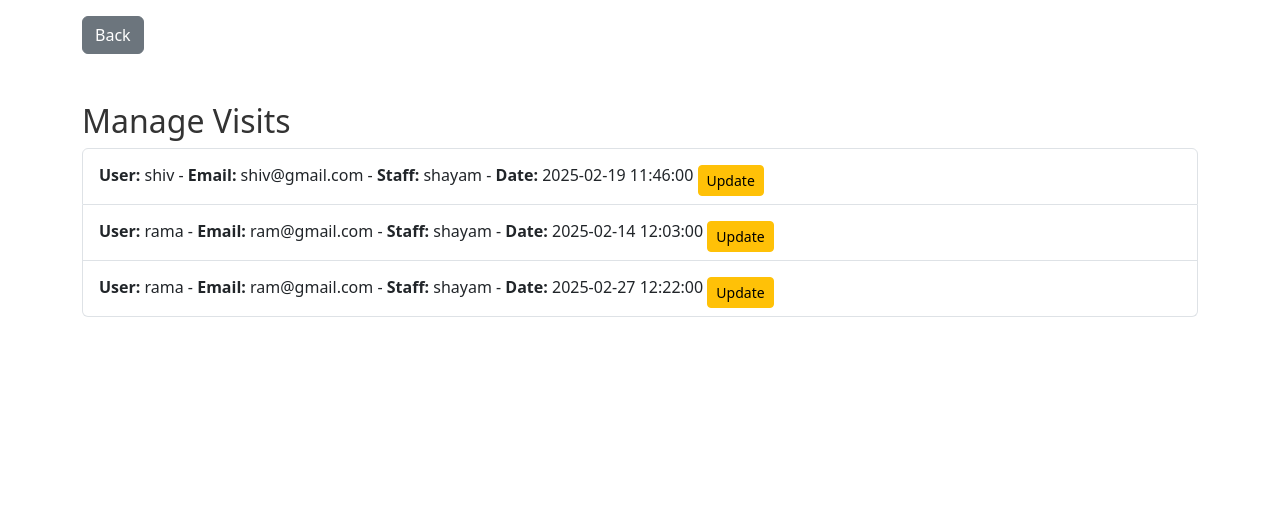
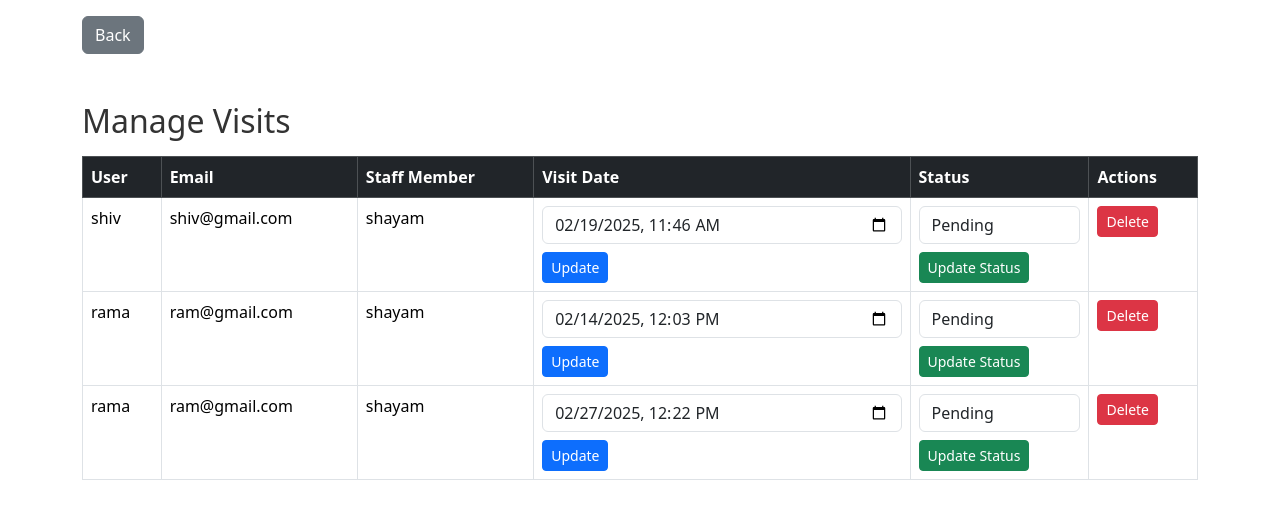
Before and after one commit to kuldeepsharma2/Age_Care_system, a PHP site: page /admin/manage_visits.php in a window 1280 px wide. Shown: the part 96-615 px from the top of the page. Run offline with PHP 8.4, Linux system fonts and the light colour scheme; a user stored in the database is signed in; data comes from the database, SQL or seed files in the repository; some libraries are stand-ins or nearby versions.

Commit message:
Initial3  commit

```diff
--- a/admin/dashboard.php
+++ b/admin/dashboard.php
@@ -48,7 +48,7 @@ $totalTreatments = $pdo->query("SELECT COUNT(*) FROM treatments")->fetchColumn()
     </div>
     <a href="manage_users.php" class="btn btn-primary mt-4">Manage Users</a>
     <a href="manage_patients.php" class="btn btn-secondary mt-4">Manage Patients</a>
-    <a href="manage_visits.php" class="btn btn-success mt-4">manage Visits</a>
+    <a href="manage_visits.php" class="btn btn-success mt-4">Manage Visits</a>
 
 </div>
 </body>
--- a/admin/manage_visits.php
+++ b/admin/manage_visits.php
@@ -11,6 +11,9 @@ if (!isset($_SESSION['user_id']) || $_SESSION['role'] !== 'admin') {
 // Fetch all visits
 $stmt = $pdo->query("SELECT v.*, u.full_name AS user_name, u.email AS user_email, s.full_name AS staff_name FROM visits v JOIN users u ON v.user_id = u.id JOIN users s ON v.staff_id = s.id");
 $visits = $stmt->fetchAll(PDO::FETCH_ASSOC);
+
+// Possible status options
+$statusOptions = ['Pending', 'Approved', 'Completed', 'Canceled'];
 
 // Handle visit deletion
 if (isset($_POST['delete'])) {
@@ -28,11 +31,10 @@ if (isset($_POST['delete'])) {
 // Handle visit update
 if (isset($_POST['update'])) {
     $visitId = $_POST['visit_id'];
-    $staffId = $_POST['staff_id'];
     $visitDate = $_POST['visit_date'];
 
-    $stmt = $pdo->prepare("UPDATE visits SET staff_id = ?, visit_date = ? WHERE id = ?");
-    if ($stmt->execute([$staffId, $visitDate, $visitId])) {
+    $stmt = $pdo->prepare("UPDATE visits SET visit_date = ? WHERE id = ?");
+    if ($stmt->execute([$visitDate, $visitId])) {
         $_SESSION['success'] = "Visit updated successfully!";
     } else {
         $_SESSION['error'] = "Failed to update visit.";
@@ -40,77 +42,131 @@ if (isset($_POST['update'])) {
     header("Location: manage_visits.php");
     exit();
 }
+
+// Handle status update via AJAX
+if (isset($_POST['status_update'])) {
+    $visitId = $_POST['visit_id'];
+    $newStatus = $_POST['status'];
+
+    if (!empty($newStatus) && in_array($newStatus, $statusOptions)) {
+        $stmt = $pdo->prepare("UPDATE visits SET status = ? WHERE id = ?");
+        if ($stmt->execute([$newStatus, $visitId])) {
+            echo "success";
+        } else {
+            echo "error";
+        }
+    } else {
+        echo "invalid"; // Prevent invalid status update
+    }
+    exit();
+}
 ?>
 
 <?php include '../includes/header_admin.php'; ?>
 <div class="container mt-5">
     <h2>Manage Visits</h2>
-    <ul class="list-group">
-        <?php foreach ($visits as $visit): ?>
-        <li class="list-group-item">
-            <strong>User:</strong> <?php echo $visit['user_name']; ?> - <strong>Email:</strong>
-            <?php echo $visit['user_email']; ?> - <strong>Staff:</strong>
-            <?php echo $visit['staff_name']; ?> - <strong>Date:</strong> <?php echo $visit['visit_date']; ?>
 
-            <!-- Button to trigger update modal -->
-            <button type="button" class="btn btn-warning btn-sm mt-2" data-toggle="modal"
-                data-target="#updateVisitModal<?php echo $visit['id']; ?>">Update</button>
+    <!-- Display success or error messages -->
+    <?php if (isset($_SESSION['success'])): ?>
+    <div class="alert alert-success"><?php echo $_SESSION['success']; unset($_SESSION['success']); ?></div>
+    <?php endif; ?>
+    <?php if (isset($_SESSION['error'])): ?>
+    <div class="alert alert-danger"><?php echo $_SESSION['error']; unset($_SESSION['error']); ?></div>
+    <?php endif; ?>
 
-            <!-- Modal for updating visit -->
-            <div class="modal fade" id="updateVisitModal<?php echo $visit['id']; ?>" tabindex="-1"
-                aria-labelledby="updateVisitModalLabel<?php echo $visit['id']; ?>" aria-hidden="true">
-                <div class="modal-dialog">
-                    <div class="modal-content">
-                        <div class="modal-header">
-                            <h5 class="modal-title" id="updateVisitModalLabel<?php echo $visit['id']; ?>">Update Visit
-                            </h5>
-                            <button type="button" class="close" data-dismiss="modal" aria-label="Close">
-                                <span aria-hidden="true">&times;</span>
-                            </button>
-                        </div>
-                        <div class="modal-body">
-                            <form method="POST">
-                                <input type="hidden" name="visit_id" value="<?php echo $visit['id']; ?>">
-
-                                <!-- Select Staff for update -->
-                                <div class="mb-3">
-                                    <label>Select Staff</label>
-                                    <select name="staff_id" class="form-control" required>
-                                        <?php
-                                        $staffStmt = $pdo->query("SELECT id, full_name FROM users WHERE role = 'staff'");
-                                        $staffMembers = $staffStmt->fetchAll(PDO::FETCH_ASSOC);
-                                        foreach ($staffMembers as $staff):
-                                        ?>
-                                        <option value="<?php echo $staff['id']; ?>"
-                                            <?php echo $staff['id'] == $visit['staff_id'] ? 'selected' : ''; ?>>
-                                            <?php echo $staff['full_name']; ?>
-                                        </option>
-                                        <?php endforeach; ?>
-                                    </select>
-                                </div>
-
-                                <!-- Visit Date for update -->
-                                <div class="mb-3">
-                                    <label>Visit Date</label>
-                                    <input type="datetime-local" name="visit_date" class="form-control"
-                                        value="<?php echo date('Y-m-d\TH:i', strtotime($visit['visit_date'])); ?>"
-                                        required>
-                                </div>
-
-                                <button type="submit" name="update" class="btn btn-success w-100">Update Visit</button>
-                            </form>
-                        </div>
-                    </div>
-                </div>
-            </div>
-        </li>
-        <?php endforeach; ?>
-    </ul>
+    <table class="table table-bordered mt-3">
+        <thead class="table-dark">
+            <tr>
+                <th>User</th>
+                <th>Email</th>
+                <th>Staff Member</th>
+                <th>Visit Date</th>
+                <th>Status</th>
+                <th>Actions</th>
+            </tr>
+        </thead>
+        <tbody>
+            <?php foreach ($visits as $visit): ?>
+            <tr>
+                <td><?php echo $visit['user_name']; ?></td>
+                <td><?php echo $visit['user_email']; ?></td>
+                <td><?php echo $visit['staff_name']; ?></td>
+                <td>
+                    <form method="POST" class="d-inline">
+                        <input type="hidden" name="visit_id" value="<?php echo $visit['id']; ?>">
+                        <input type="datetime-local" name="visit_date" class="form-control visitDate"
+                            value="<?php echo date('Y-m-d\TH:i', strtotime($visit['visit_date'])); ?>" required>
+                        <button type="submit" name="update" class="btn btn-sm btn-primary mt-2">Update</button>
+                    </form>
+                </td>
+                <td>
+                    <select class="form-control statusSelect" data-id="<?php echo $visit['id']; ?>">
+                        <?php foreach ($statusOptions as $status): ?>
+                        <option value="<?php echo $status; ?>"
+                            <?php echo ($visit['status'] == $status) ? 'selected' : ''; ?>>
+                            <?php echo $status; ?>
+                        </option>
+                        <?php endforeach; ?>
+                    </select>
+                    <button class="btn btn-sm btn-success mt-2 updateStatusBtn"
+                        data-id="<?php echo $visit['id']; ?>">Update Status</button>
+                </td>
+                <td>
+                    <form method="POST" class="d-inline">
+                        <input type="hidden" name="visit_id" value="<?php echo $visit['id']; ?>">
+                        <button type="submit" name="delete" class="btn btn-sm btn-danger">Delete</button>
+                    </form>
+                </td>
+            </tr>
+            <?php endforeach; ?>
+        </tbody>
+    </table>
 </div>
 
-<script src="https://code.jquery.com/jquery-3.5.1.slim.min.js"></script>
+<!-- Scripts -->
+<script src="https://code.jquery.com/jquery-3.5.1.min.js"></script>
 <script src="https://cdn.jsdelivr.net/npm/@popperjs/core@2.0.7/dist/umd/popper.min.js"></script>
 <script src="https://stackpath.bootstrapcdn.com/bootstrap/4.5.2/js/bootstrap.min.js"></script>
+
+<!-- JavaScript for Status Update -->
+<script>
+$(document).ready(function() {
+    $(".updateStatusBtn").on("click", function() {
+        let visitId = $(this).data("id");
+        let newStatus = $(".statusSelect[data-id='" + visitId + "']").val();
+
+        $.ajax({
+            url: "manage_visits.php",
+            type: "POST",
+            data: {
+                visit_id: visitId,
+                status: newStatus,
+                status_update: true
+            },
+            success: function(response) {
+                if (response === "success") {
+                    alert("Status updated successfully!");
+                } else if (response === "invalid") {
+                    alert("Invalid status update.");
+                } else {
+                    alert("Failed to update status.");
+                }
+            },
+            error: function() {
+                alert("Failed to update status.");
+            }
+        });
+    });
+
+    let today = new Date();
+    let minDateTime = today.toISOString().slice(0, 16);
+
+    // Restrict past date selection
+    document.querySelectorAll(".visitDate").forEach(function(input) {
+        input.setAttribute("min", minDateTime);
+    });
+});
+</script>
 
 </body>
 
```
Also changed, not shown: staff/log_treatment.php (+41 -6 lines), user/schedule_visit.php (+12 -2 lines).
